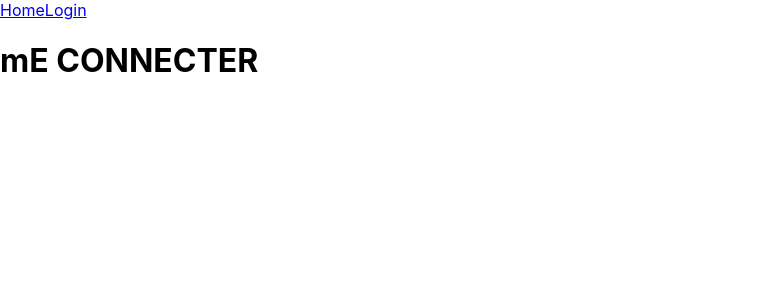
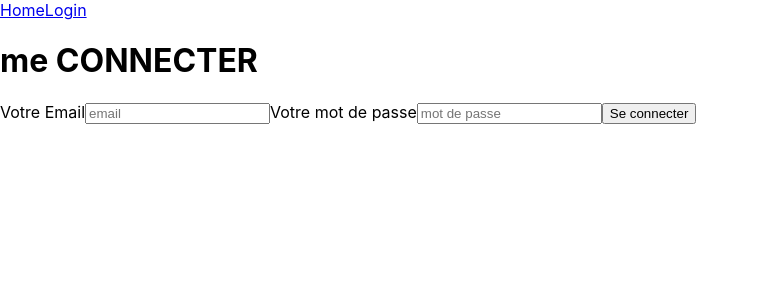
Before and after one commit to D-Remi/tp-react, a React (Create React App) app: page /login in a window 1280 px wide. Shown: the top 300 px of the page, without its empty margins (0-758 px from the left). Built offline with nearby package versions, Linux system fonts and the light colour scheme.

Commit message:
quatrieme commite

```diff
--- a/src/component/login.js
+++ b/src/component/login.js
@@ -1,11 +1,22 @@
-import React, { useState } from 'react';
+import React from 'react';
 
 function Login() {
   return (
     <div>
-      <h1>mE CONNECTER</h1>
+      <h1>me CONNECTER</h1>
+      <form>
+        <label>Votre Email</label>
+        <input type="text" placeholder="email" name="email"/>
+        <label>Votre mot de passe</label>
+        <input type="password" placeholder="mot de passe" name="password"/>
+        <button type="submit" onclick="connect()">Se connecter</button>
+      </form>
     </div>
   );
+
+  function connect() {
+    //
+  }
 }
 
 export default Login;
```
